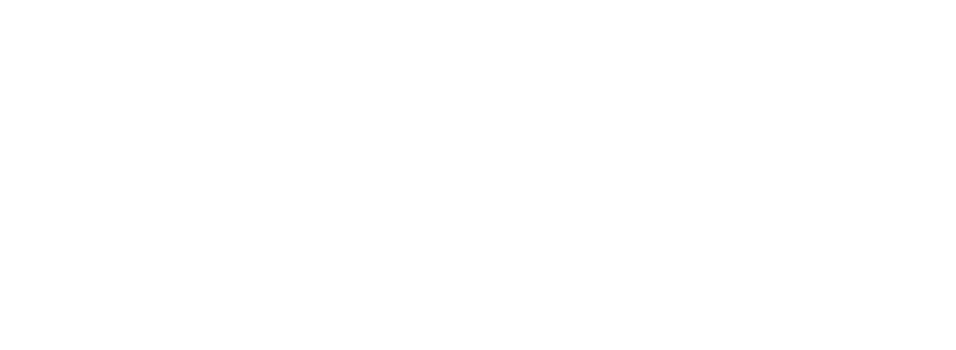
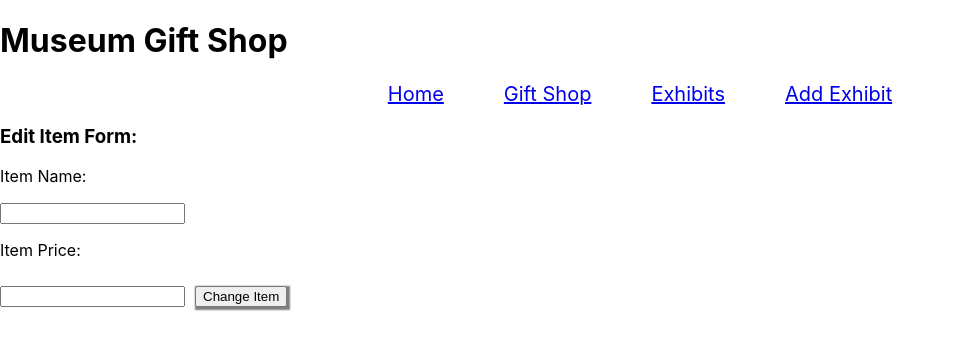
Before and after one commit to MRKnutson/Museum_app_dpl_wk4, a React (Create React App) app in the folder client/: page /items/1/edit in a window 1280 px wide. Before the commit this address had no page. Shown: the top 350 px of the page, without its empty margins (0-956 px from the left). Built offline with nearby package versions, Linux system fonts and the light colour scheme; no server answers.

Commit message:
create/update item form complete

```diff
--- a/client/src/App.js
+++ b/client/src/App.js
@@ -7,6 +7,7 @@
 import Artifacts from './components/Artifacts';
 import ArtifactForm from './components/ArtifactForm';
 import ArtifactShow from './components/ArtifactShow';
+import ItemForm from './components/ItemForm';
 
 function App() {
   return (
@@ -18,9 +19,11 @@
         <Route path ="/exhibits/:id/edit" element = {<ExhibitForm />}/>
         <Route path ="/exhibits/:id/artifacts" element = {<Artifacts />}/>
         <Route path ="/exhibits/:exhibit_id/artifacts/new" element = {<ArtifactForm />}/>
+        <Route path ="/exhibits/:exhibit_id/artifacts/:id" element = {<ArtifactShow  />}/>
         <Route path ="/exhibits/:exhibit_id/artifacts/:id/edit" element = {<ArtifactForm />}/>
-        <Route path ="/exhibits/:exhibit_id/artifacts/:id" element = {<ArtifactShow  />}/>
         <Route path ="/items" element = {<Items />}/>
+        <Route path ="/items/new" element = {<ItemForm />}/>
+        <Route path ="/items/:id/edit" element = {<ItemForm />}/>
       </Routes>
     </>
   );
--- /dev/null
+++ b/client/src/components/ItemForm.js
@@ -0,0 +1,59 @@
+import axios from "axios";
+import React, { useState, useEffect } from "react"
+import { useNavigate, useParams } from "react-router";
+import Navbar from "./Navbar";
+
+const ItemForm = (props) => {
+  const [name, setName] = useState("");
+  const [price, setPrice] = useState("");
+  const params = useParams();
+  const navigate = useNavigate();
+
+  useEffect(()=>{
+    getItem();
+  }, [])
+
+  const getItem = async () => {
+   if(params.id)
+   {
+     try {
+       let res = await axios.get(`/api/items/${params.id}`)
+       setName(res.data.name);
+       setPrice(res.data.price);
+     } catch (err) {}
+    }
+  };
+
+  const handleSubmit = async (e) => {
+    e.preventDefault()
+    let newItem = { name: name, price: price };
+    if (params.id){
+      try {
+        await axios.put(`/api/items/${params.id}`, newItem);
+        navigate("/items")
+    } catch (err) {
+      alert("error editing item: debug")
+    }} else {
+      try {
+        await axios.post("/api/items", newItem);
+        navigate("/items")
+    } catch (err) {}};
+  };
+
+  return(
+    <div>
+      <h1>Museum Gift Shop</h1>
+      <Navbar />
+      <h3>{params.id ? "Edit" : "Add"} Item Form:</h3>
+      <form onSubmit= {handleSubmit}>
+        <p>Item Name:</p>
+        <input value= {name} onChange={(e)=>setName(e.target.value)}/>
+        <p>Item Price:</p>
+        <input value= {price} onChange={(e)=>setPrice(e.target.value)}/>
+        <button>{params.id ? "Change Item" : "Add Item"}</button>
+      </form>
+    </div>
+  );
+};
+
+export default ItemForm;
--- a/client/src/components/Items.js
+++ b/client/src/components/Items.js
@@ -1,6 +1,7 @@
 import React, { useEffect, useState } from "react";
 import axios from "axios";
 import Navbar from "./Navbar";
+import { Link } from "react-router-dom";
 
 
 const Items = () => {
@@ -26,6 +27,11 @@
         <div key = {item.id} style={style.items}>
           <h2>Item: {item.name}</h2>
           <p>Price: ${item.price}</p>
+          <Link to={`/items/${item.id}/edit`}>
+            <button>
+              Edit Item
+            </button>
+          </Link>
         </div>
       );
     });
@@ -36,6 +42,11 @@
       <h1 style={style.header}>Museum Gift Shop</h1>
       <Navbar />
       {renderItems()}
+      <Link to={`/items/new`}>
+        <button>
+          Add Item
+        </button>
+      </Link>
     </div>
   )
 };
@@ -54,6 +65,6 @@
   items: {
     padding: "5px",
     margin: "10px",
-    border: "2 px solid black",
+    border: "2px solid black",
   },
 };
```
